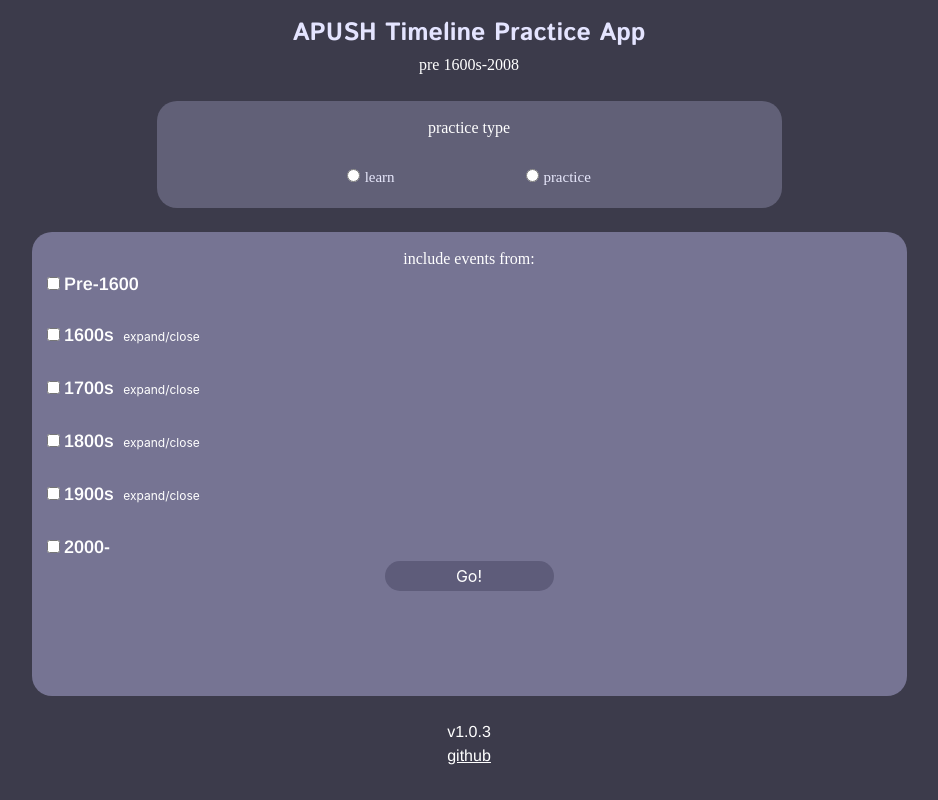
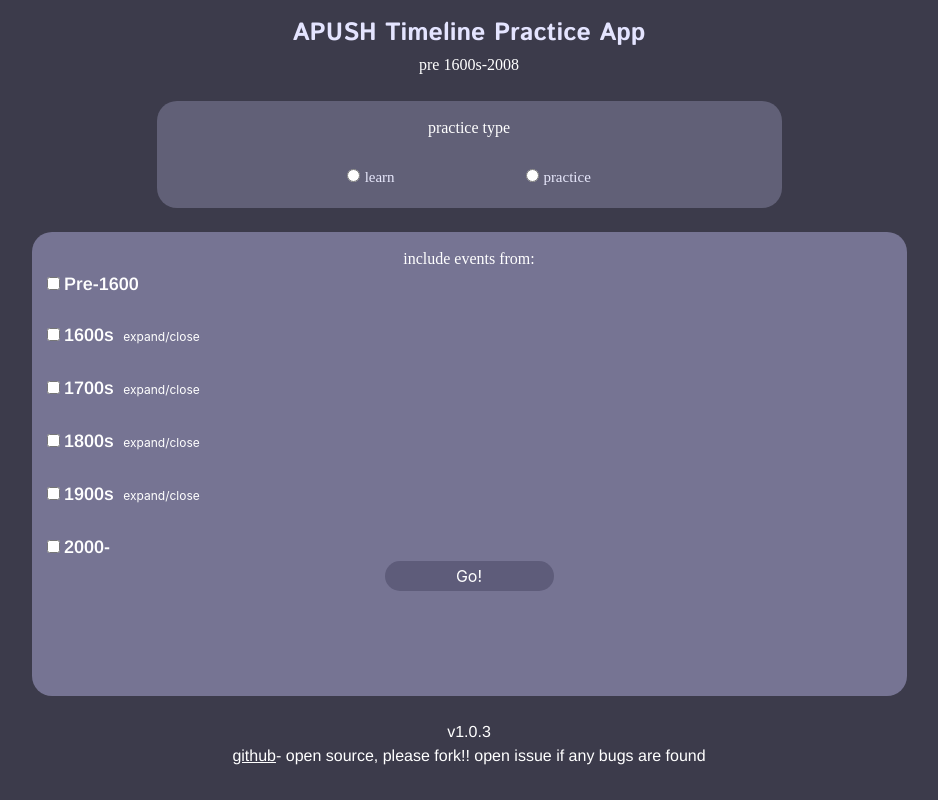
Before and after one commit to ChuckChuckler/apush-timeline-app, a SvelteKit app in the folder timeline-app/: page / in a window 1280 px wide. Shown: the whole page, without its empty margins (171-1109 px from the left). Built offline with nearby package versions, Linux system fonts and the light colour scheme; a web font is replaced by a local one.

Commit message:
quick add to message

```diff
--- a/timeline-app/src/routes/+page.svelte
+++ b/timeline-app/src/routes/+page.svelte
@@ -621,7 +621,7 @@
     </div>
 
     <p class="arimo-thin text-white text-center">v1.0.3</p>
-    <p class="arimo-thin text-white underline text-center"><a target="_blank" href="https://github.com/ChuckChuckler/apush-timeline-app">github</a></p>
+    <p class="arimo-thin text-white text-center"><a class="underline" target="_blank" href="https://github.com/ChuckChuckler/apush-timeline-app">github</a>- open source, please fork!! open issue if any bugs are found</p>
 
 </div>
 
```
